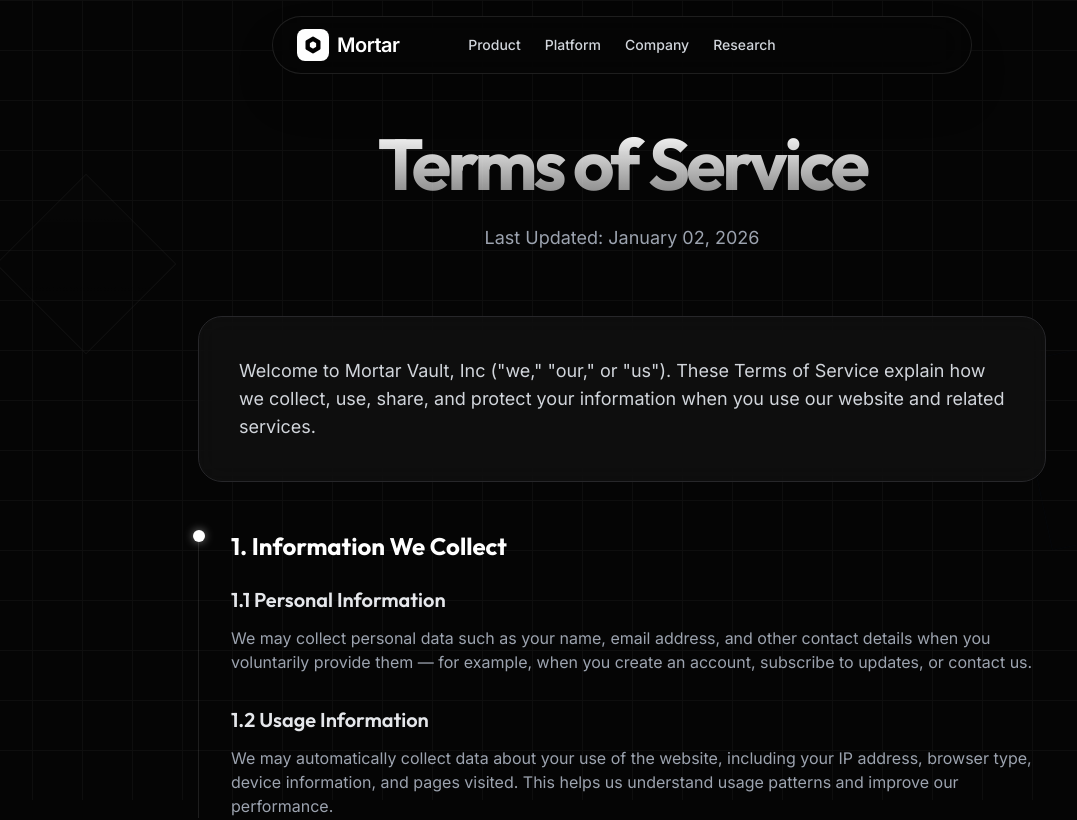
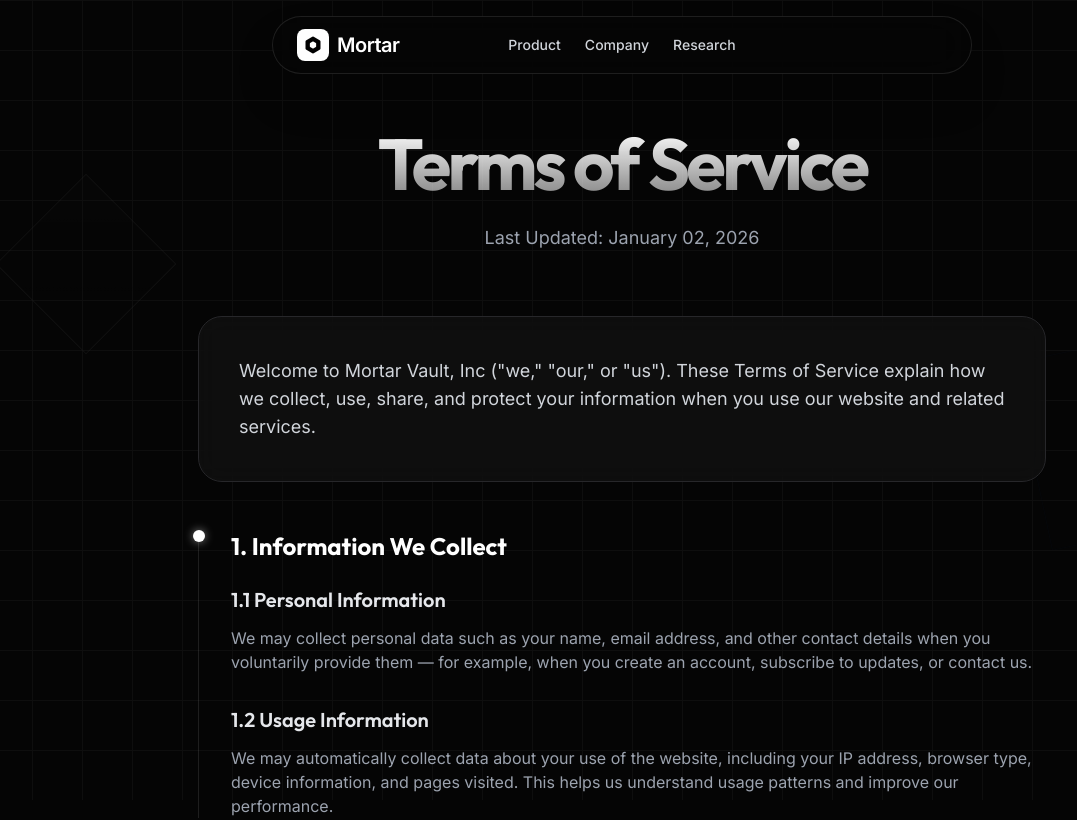
Before and after one commit to rboukhanifi/getmortar, a React (Vite) app: page /terms in a window 1280 px wide. Shown: the top 820 px of the page, without its empty margins (18-1095 px from the left). Built offline with nearby package versions, Linux system fonts and the light colour scheme.

Commit message:
Remove Platform link from navbar
Co-Authored-By: Claude Opus 4.6 <noreply@anthropic.com>

```diff
--- a/src/components/Navbar.tsx
+++ b/src/components/Navbar.tsx
@@ -17,7 +17,6 @@ const Navbar: React.FC = () => {
                     {/* Desktop Navigation */}
                     <div className="hidden md:flex absolute left-1/2 -translate-x-1/2 items-center gap-6 font-medium text-gray-300 text-sm">
                         <Link to="/aegisp1" className="hover:text-white transition-colors">Product</Link>
-                        <Link to="/platform" className="hover:text-white transition-colors">Platform</Link>
                         <Link to="/company" className="hover:text-white transition-colors">Company</Link>
                         <Link to="/research" className="hover:text-white transition-colors">Research</Link>
                     </div>
@@ -47,13 +46,6 @@ const Navbar: React.FC = () => {
                                 Product
                             </Link>
                             <Link
-                                to="/platform"
-                                onClick={() => setMobileMenuOpen(false)}
-                                className="text-lg font-medium py-3 px-4 rounded-lg text-white hover:bg-white/10 transition-colors"
-                            >
-                                Platform
-                            </Link>
-                            <Link
                                 to="/company"
                                 onClick={() => setMobileMenuOpen(false)}
                                 className="text-lg font-medium py-3 px-4 rounded-lg text-white hover:bg-white/10 transition-colors"
```
